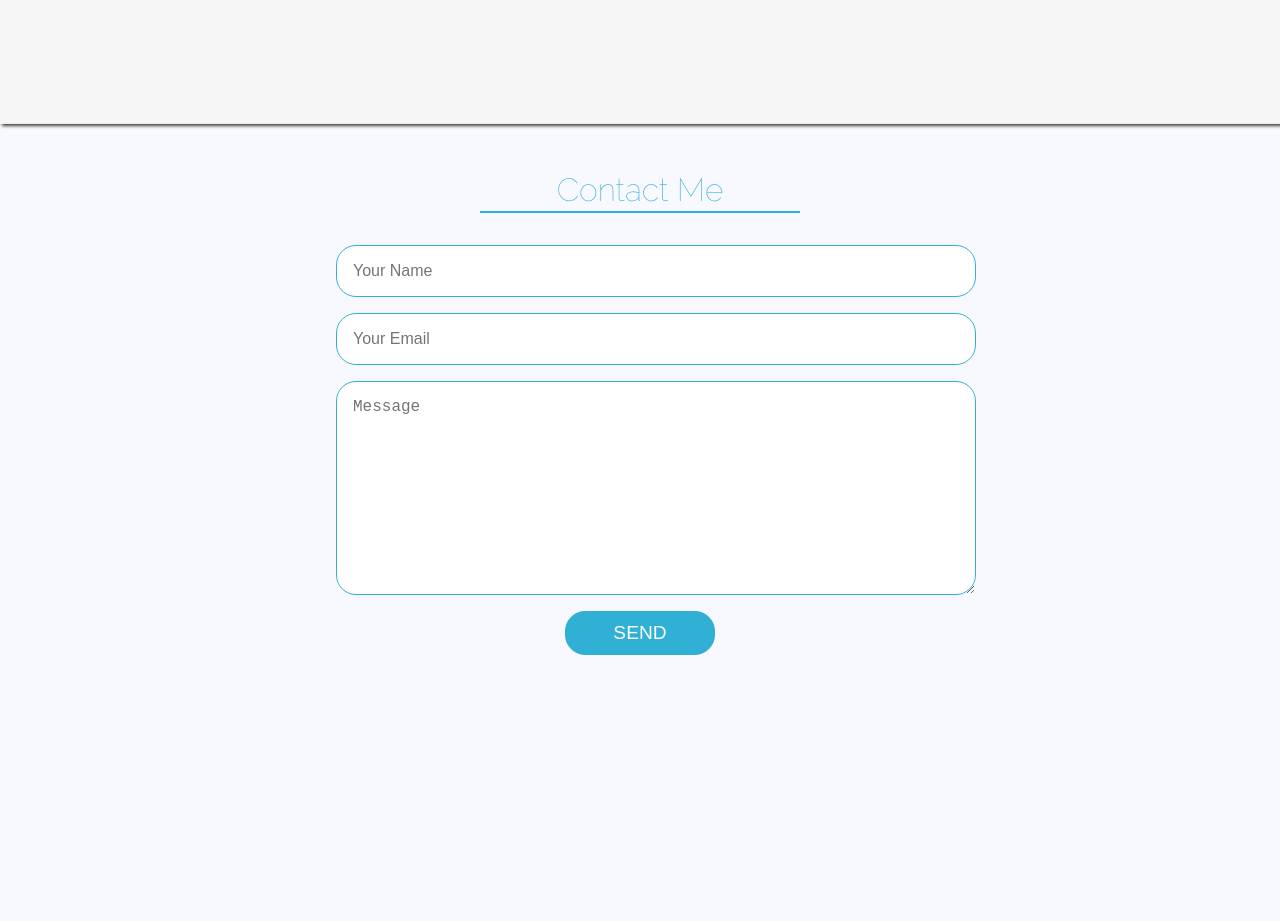
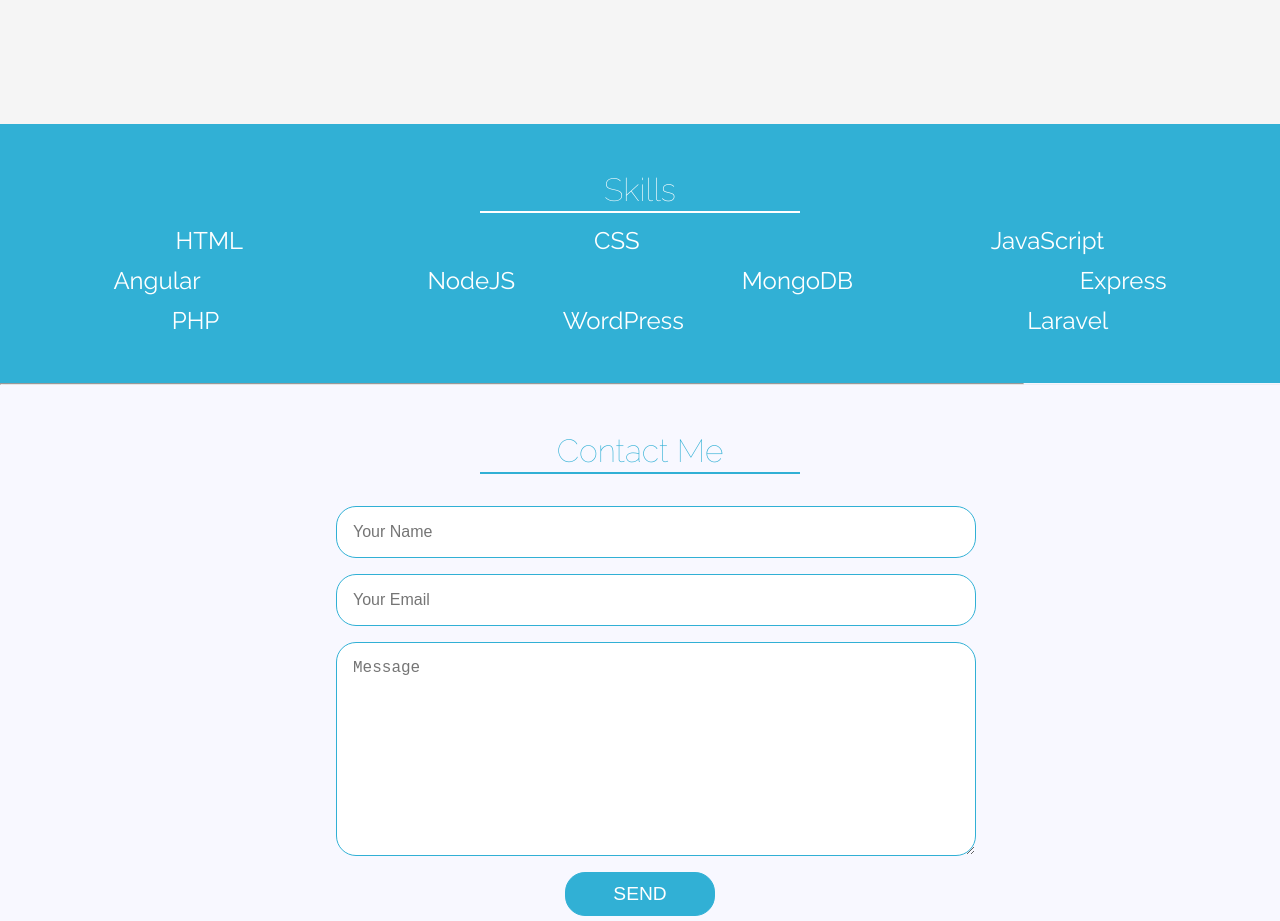
Before and after one commit to johnny1864/portfolio, a plain HTML site: page index.html in a window 1280 px wide. Shown: the part 2280-3201 px from the top of the page. Drawn offline with nearby package versions, Linux system fonts and the light colour scheme; some packages are replaced by stand-ins of ours; a script that the page names is missing.

Commit message:
added banner

```diff
--- a/index.html
+++ b/index.html
@@ -149,11 +149,31 @@
                 </div>
             </div>
         </section>
+        <div class="banner">
+           <h2>Skills</h2>
+            <div class="row space-around">
+                <span>HTML</span>
+                <span>CSS</span>
+                <span>JavaScript</span>
+            </div>
+            <div class="row space-between">
+                <span>Angular</span>
+                <span>NodeJS</span>
+                <span>MongoDB</span>
+                <span>Express</span>
+            </div>
+            <div class="row space-around">
+                <span>PHP</span>
+                <span>WordPress</span>
+                <span>Laravel</span>
+            </div>
+        </div>
+        <hr>
 
         <!-- CONTACT -->
         <section class='contact page' id="contact">
             <h2>Contact Me</h2>
-            <form id="myform" data-aos="fade-up" method="POST" name="contact" data-netlify="true">
+            <form data-aos="fade-up" method="POST" name="contact" data-netlify="true">
                 <div id='contact-info row'>
                     <input type="text" name="name" placeholder="Your Name" required>
                     <input type="email" name="email" placeholder="Your Email" required>
```
